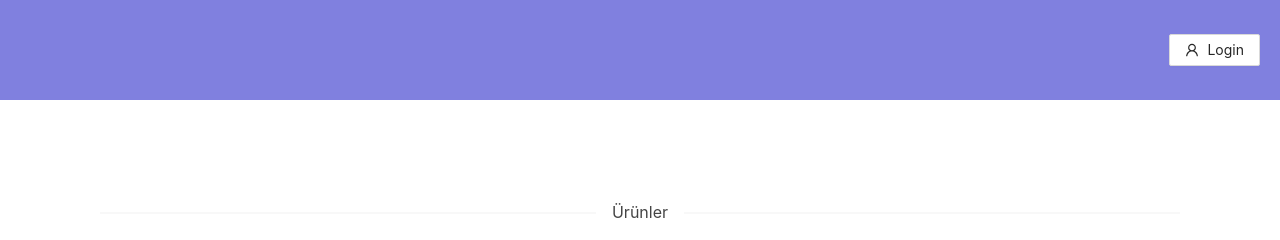
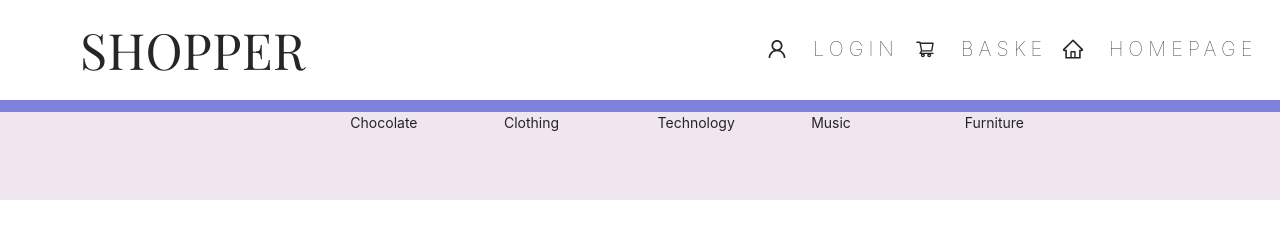
Before and after one commit to rdilruba/projectShoppingFrontend, a React (Create React App) app: page / in a window 1280 px wide. Shown: the top 240 px of the page. Built offline with nearby package versions, Linux system fonts and the light colour scheme.

Commit message:
added sub menu, changed buttons

```diff
--- a/public/index.html
+++ b/public/index.html
@@ -3,6 +3,7 @@
   <head>
     <meta charset="utf-8" />
     <link rel="icon" href="%PUBLIC_URL%/favicon.ico" />
+    <link href="https://fonts.googleapis.com/css2?family=Playfair+Display&display=swap" rel="stylesheet">
     <meta name="viewport" content="width=device-width, initial-scale=1" />
     <meta name="theme-color" content="#000000" />
     <meta
--- /dev/null
+++ b/src/components/Header/Button/HeaderButton.jsx
@@ -0,0 +1,15 @@
+import React from "react";
+import { Button } from "antd";
+import "./HeaderButton.scss";
+
+const HeaderButton = (props) => {
+    return (
+        <React.Fragment>
+            <Button className="header-button"  icon={props.icon}>
+                {props.text}
+            </Button>
+        </React.Fragment>
+    );
+}
+
+export default HeaderButton;
--- /dev/null
+++ b/src/components/Header/Button/HeaderButton.scss
@@ -0,0 +1,18 @@
+.header-button  {
+    width: 33%;
+    height: 100%;
+    border: none;
+    font-size: 20px;
+    font-weight: lighter;
+    letter-spacing: 5px;
+}
+
+.header-button:hover {
+    letter-spacing: 6px;
+    color: rgb(128, 128, 223);
+}
+
+.header-button:focus {
+    border-bottom: 1px solid rgb(128, 128, 223);
+    color: rgb(128, 128, 223);
+}
--- a/src/components/Header/Header.jsx
+++ b/src/components/Header/Header.jsx
@@ -1,15 +1,25 @@
 import React from "react";
 import { Button } from "antd";
-import { UserOutlined } from "@ant-design/icons";
+import { UserOutlined, ShoppingCartOutlined, HomeOutlined } from "@ant-design/icons";
 import "./Header.scss";
+import HeaderButton from "./Button/HeaderButton";
+import Menu from "../Menu/Menu"
+
 
 function Header() {
   return (
-    <div className="header-navbar">
-      <header className="Header-header"></header>
-      <Button style={{ marginRight: 20 }} icon={<UserOutlined />}>
-        Login
-      </Button>
+    <div>
+      <div className="header-navbar">
+        <div style={{ marginLeft: 80, fontSize: 50, letterSpacing: 0.5, width: "60%", fontFamily: "Playfair Display, serif" }}>
+          SHOPPER
+      </div>
+        <div style={{ marginRight: 80, width: "40%", height: "100%" }}>
+          <HeaderButton text="LOGIN" icon={<UserOutlined style={{ marginRight: 18 }} />} />
+          <HeaderButton text="BASKET" icon={<ShoppingCartOutlined style={{ marginRight: 18 }} />} />
+          <HeaderButton text="HOMEPAGE" icon={<HomeOutlined style={{ marginRight: 18 }} />} />
+        </div>
+      </div>
+      <Menu/>
     </div>
   );
 }
--- a/src/components/Header/Header.scss
+++ b/src/components/Header/Header.scss
@@ -6,5 +6,4 @@
   height: 100px;
   justify-content: flex-end;
   align-items: center;
-  background-color: rgb(128, 128, 223);
 }
--- /dev/null
+++ b/src/components/Menu/Menu.jsx
@@ -0,0 +1,20 @@
+import React from 'react'
+import "./Menu.scss"
+
+function Menu() {
+    return (
+      <div className="menu">
+          <div className="menu-button-container" style={{}}>
+              <div className="menu-button"> Chocolate</div>
+              <div style={{width:"20%", height:"100%"}}> Clothing</div>
+              <div style={{width:"20%", height:"100%"}}> Technology</div>
+              <div style={{width:"20%", height:"100%"}}> Music</div>
+              <div style={{}}> Furniture</div>
+
+
+          </div>
+      </div>
+    );
+  }
+
+  export default Menu;
--- /dev/null
+++ b/src/components/Menu/Menu.scss
@@ -0,0 +1,22 @@
+.menu {
+    margin-top: 30;
+    height: 100px;
+    background-color: #f0e6ef;
+
+    border-top: 12px solid rgb(128, 128, 223);
+  }
+
+  .menu-button-container {
+    display: flex;
+    flex-direction: row;
+    justify-content: flex-end;
+    align-items: center;
+    width: 60%;
+    margin: auto;
+  }
+
+  .menu-button {
+    align-items: center;
+    width:20%;
+    height:100%;
+  }
```
